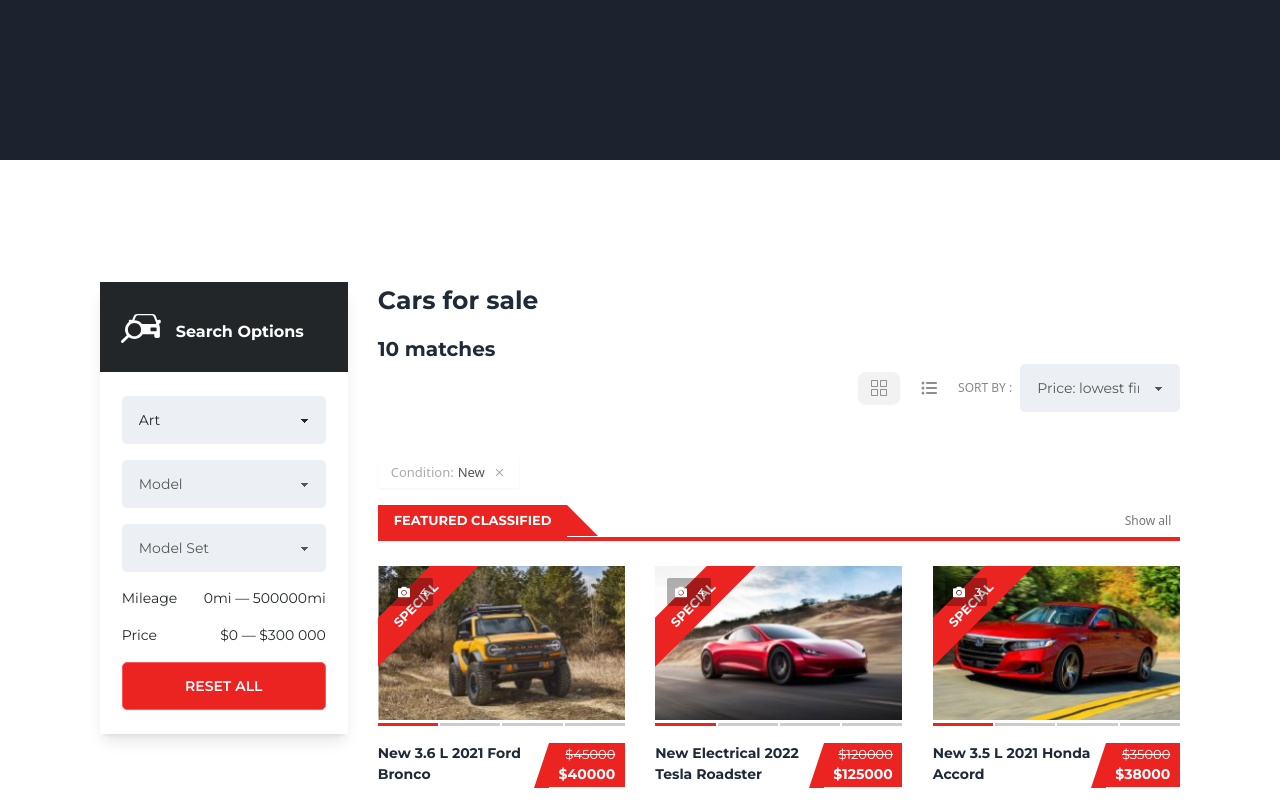
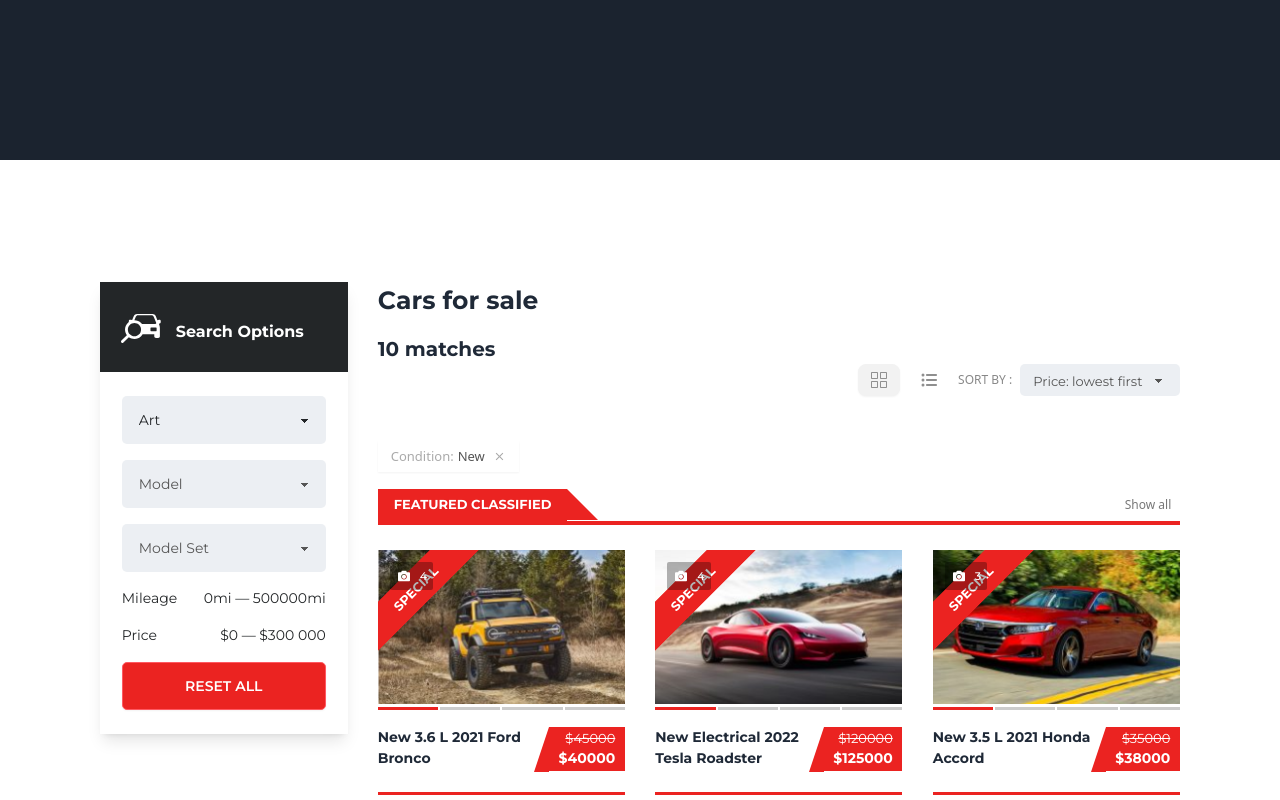
Before and after one commit to RohmadEW/janson-car-dealer, a Next.js app: page / in a window 1280 px wide. Shown: the top 800 px of the page. Built offline with nearby package versions, Linux system fonts and the light colour scheme.

Commit message:
feat: fix select

```diff
--- a/src/app/components/Content.tsx
+++ b/src/app/components/Content.tsx
@@ -20,7 +20,7 @@ export default function Content() {
           </button>
           <div className="font-sans text-[12px] text-[#888888]">SORT BY :</div>
           <div className="w-[160px]">
-            <select className="app-select select-sm w-[160px] h-[32px] text-[#555555] text-[13px]">
+            <select className="select bg-[#ECEFF3] app-rounded select-sm w-[160px] h-[32px] text-[#555555] text-[13px]">
               <option>Price: lowest first</option>
             </select>
           </div>
```
